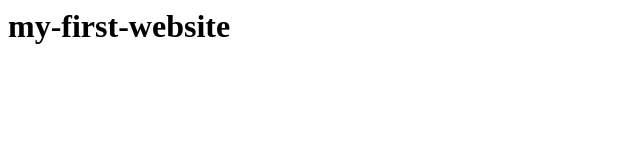
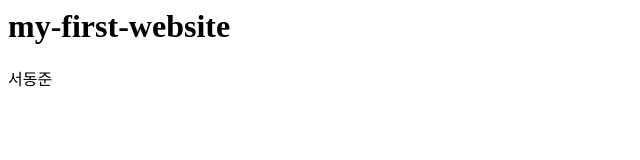
Before and after one commit to Dongjoonseo/my-first-website, a plain HTML site: page index.html in a window 1280 px wide. Shown: the full height of the page, 0-640 px from the left. Drawn offline with Linux system fonts and the light colour scheme.

Commit message:
Update index.html

```diff
--- a/index.html
+++ b/index.html
@@ -5,5 +5,5 @@
 </head>
 <body>
  <h1>my-first-website</h1>
-
+ 서동준
 </body>
```
